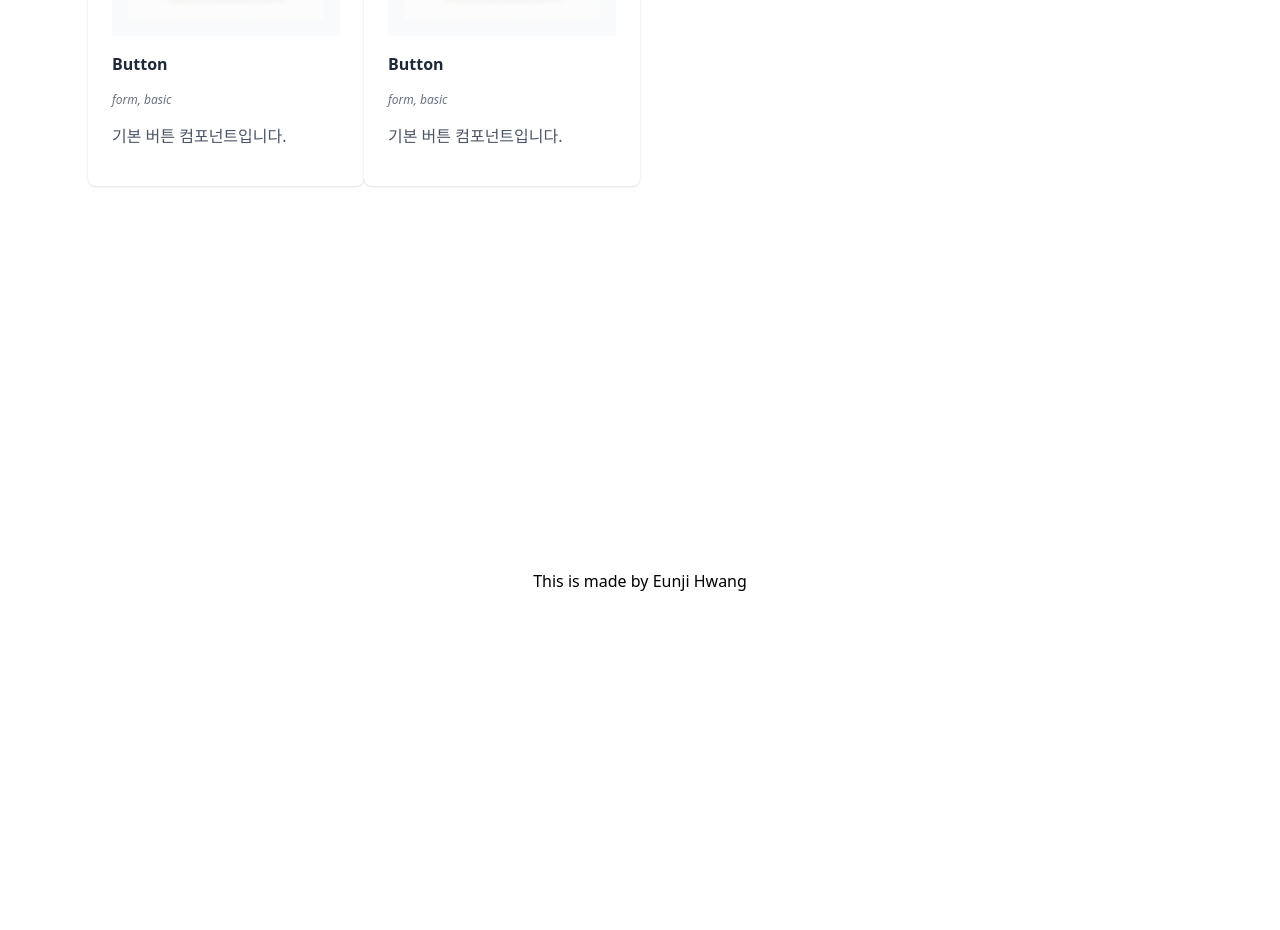
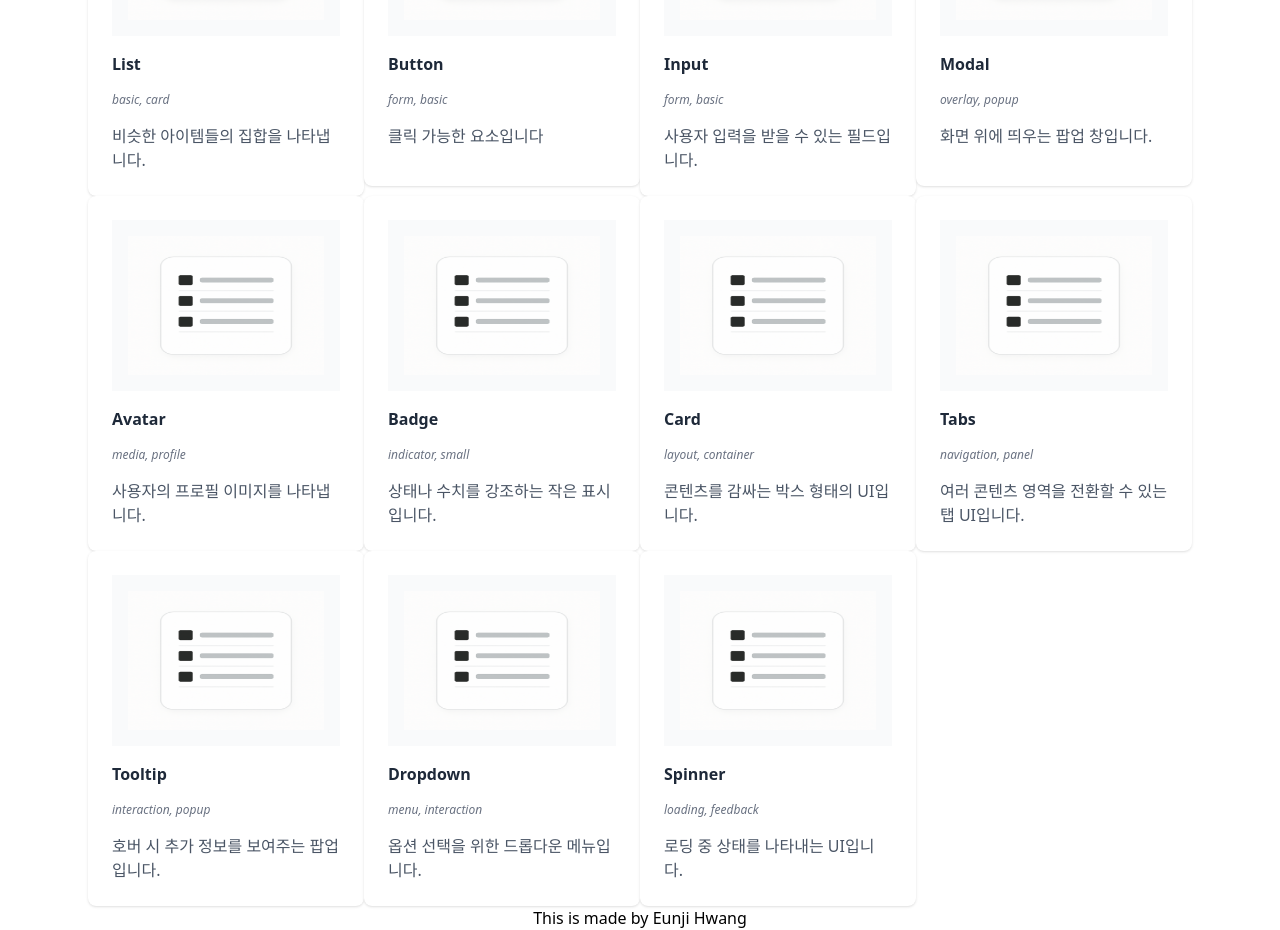
Before and after one commit to dmswl6310/comp_plus, a React (Vite) app: page /components in a window 1280 px wide. Shown: the part 207-1137 px from the top of the page. Before the commit the page ends 800 px from the top, so only its background shows below. Built offline with nearby package versions, Linux system fonts and the light colour scheme.

Commit message:
chore: 컴포넌트 임시 데이터 추가

```diff
--- a/src/data/componentDatas.ts
+++ b/src/data/componentDatas.ts
@@ -2,22 +2,103 @@ import { ComponentInfo } from "@/types/component.types";
 import listThumbnail from "@assets/list-thumbnail.png";
 
 export const componentData: ComponentInfo[] = [
+  {
+    id: "list1",
+    name: "List",
+    tags: ["basic", "card"],
+    image: listThumbnail,
+    updatedAt: new Date(),
+    description: "비슷한 아이템들의 집합을 나타냅니다.",
+    code: "",
+  },
   {
     id: "button1",
     name: "Button",
     tags: ["form", "basic"],
     image: listThumbnail,
     updatedAt: new Date(),
-    description: "기본 버튼 컴포넌트입니다.",
+    description: "클릭 가능한 요소입니다",
     code: "<button>Click me</button>",
   },
   {
-    id: "button2",
-    name: "Button",
+    id: "input1",
+    name: "Input",
     tags: ["form", "basic"],
     image: listThumbnail,
     updatedAt: new Date(),
-    description: "기본 버튼 컴포넌트입니다.",
-    code: "<button>Click me</button>",
+    description: "사용자 입력을 받을 수 있는 필드입니다.",
+    code: '<input type="text" placeholder="Enter text" />',
+  },
+  {
+    id: "modal1",
+    name: "Modal",
+    tags: ["overlay", "popup"],
+    image: listThumbnail,
+    updatedAt: new Date(),
+    description: "화면 위에 띄우는 팝업 창입니다.",
+    code: "<Modal open={true}>Hello Modal</Modal>",
+  },
+  {
+    id: "avatar1",
+    name: "Avatar",
+    tags: ["media", "profile"],
+    image: listThumbnail,
+    updatedAt: new Date(),
+    description: "사용자의 프로필 이미지를 나타냅니다.",
+    code: '<img className="rounded-full" src="/user.jpg" alt="User avatar" />',
+  },
+  {
+    id: "badge1",
+    name: "Badge",
+    tags: ["indicator", "small"],
+    image: listThumbnail,
+    updatedAt: new Date(),
+    description: "상태나 수치를 강조하는 작은 표시입니다.",
+    code: '<span className="bg-red-500 text-white px-2 py-1 text-xs rounded-full">New</span>',
+  },
+  {
+    id: "card1",
+    name: "Card",
+    tags: ["layout", "container"],
+    image: listThumbnail,
+    updatedAt: new Date(),
+    description: "콘텐츠를 감싸는 박스 형태의 UI입니다.",
+    code: '<div className="shadow p-4 rounded">This is a card</div>',
+  },
+  {
+    id: "tabs1",
+    name: "Tabs",
+    tags: ["navigation", "panel"],
+    image: listThumbnail,
+    updatedAt: new Date(),
+    description: "여러 콘텐츠 영역을 전환할 수 있는 탭 UI입니다.",
+    code: "<Tabs><Tab>Tab1</Tab><Tab>Tab2</Tab></Tabs>",
+  },
+  {
+    id: "tooltip1",
+    name: "Tooltip",
+    tags: ["interaction", "popup"],
+    image: listThumbnail,
+    updatedAt: new Date(),
+    description: "호버 시 추가 정보를 보여주는 팝업입니다.",
+    code: '<div title="Helpful info">Hover me</div>',
+  },
+  {
+    id: "dropdown1",
+    name: "Dropdown",
+    tags: ["menu", "interaction"],
+    image: listThumbnail,
+    updatedAt: new Date(),
+    description: "옵션 선택을 위한 드롭다운 메뉴입니다.",
+    code: "<select><option>Option 1</option><option>Option 2</option></select>",
+  },
+  {
+    id: "spinner1",
+    name: "Spinner",
+    tags: ["loading", "feedback"],
+    image: listThumbnail,
+    updatedAt: new Date(),
+    description: "로딩 중 상태를 나타내는 UI입니다.",
+    code: '<div className="animate-spin rounded-full border-4 border-gray-300 border-t-blue-500 w-6 h-6"></div>',
   },
 ];
```
